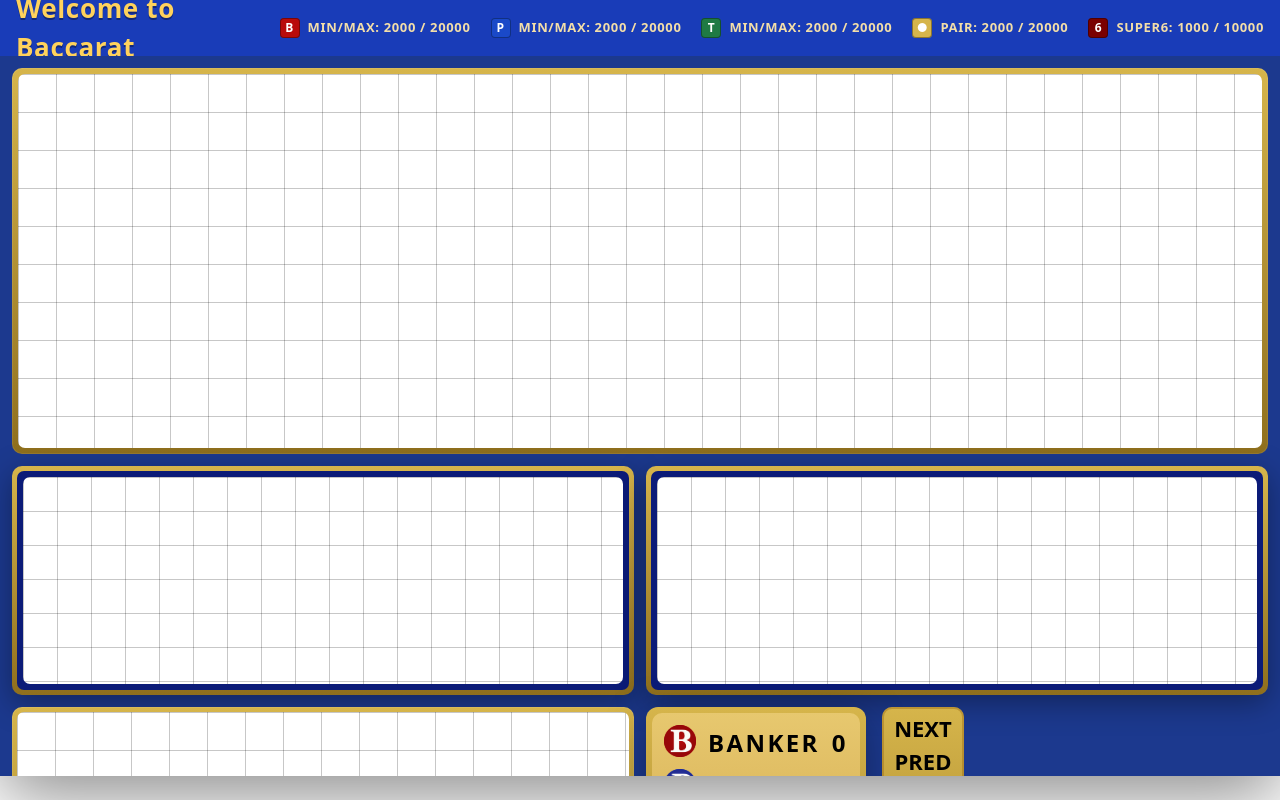
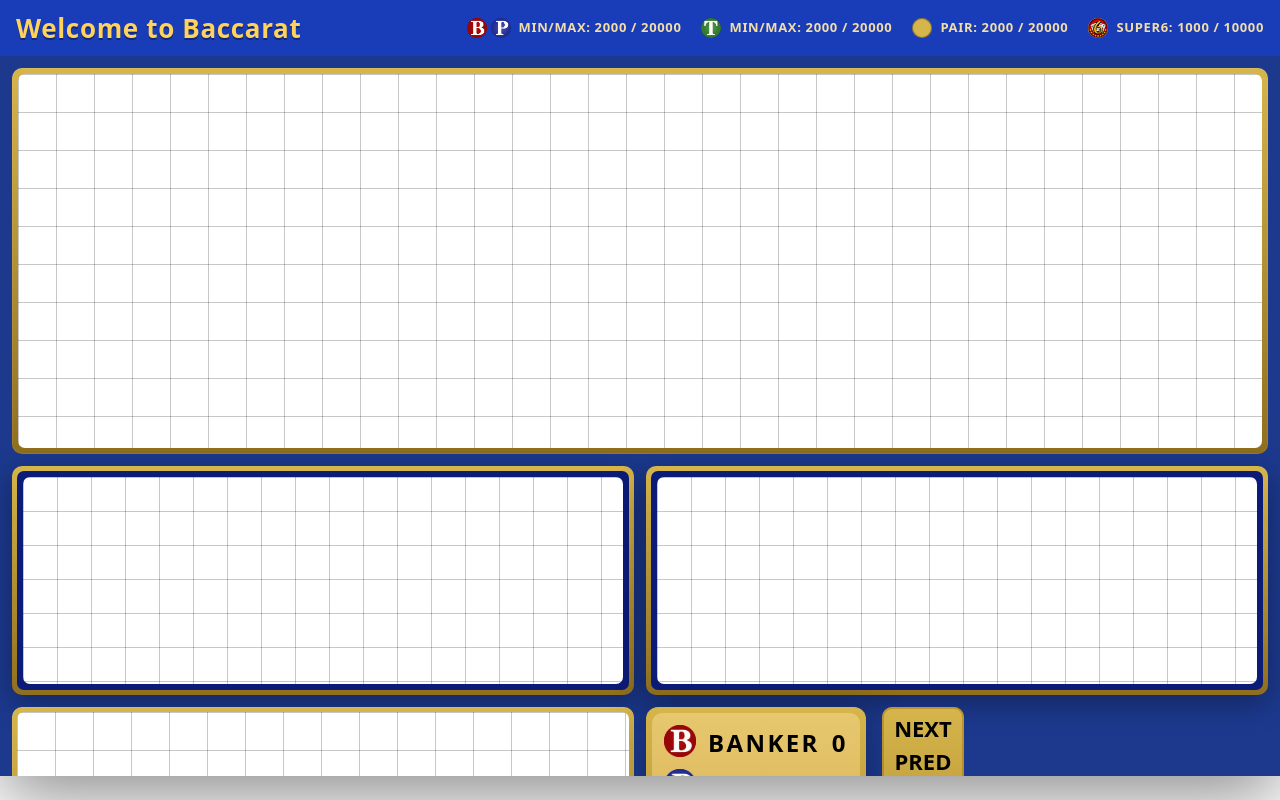
Before and after one commit to sailendra-tharu/baccarat, a React (Vite) app: page / in a window 1280 px wide. Built offline with nearby package versions, Linux system fonts and the light colour scheme.

Commit message:
design of baccarate

```diff
--- a/src/App.tsx
+++ b/src/App.tsx
@@ -7,7 +7,7 @@ import playerpairlogo from "./assets/playerpair.png"
 import bankerpairlogo from "./assets/bankerpair.png"
 import super6logo from "./assets/super6.png"
 
-const KEYWORD = "88";
+const KEYWORD = "88Enter";
 
 const initialSettings = {
   language: "English",
@@ -104,20 +104,23 @@ export default function App() {
     }) as const
 
   const HeaderBetChip = ({
-    label,
-    bg,
-    text = "MIN/MAX: 2,000 / 20,000",
+    chips,
+    text,
   }: {
-    label: string
-    bg: string
-    text?: string
+    chips: { label?: React.ReactNode; bg: string; isCircle?: boolean }[]
+    text: string
   }) => (
     <div className="flex items-center gap-2 whitespace-nowrap text-[13px] font-black tracking-wider text-[#ffe7a8]">
-      <div
-        className="grid h-5 w-5 place-items-center rounded-[4px] text-[12px] text-white shadow-[inset_0_0_0_1px_rgba(0,0,0,0.35)]"
-        style={{ backgroundColor: bg }}
-      >
-        {label}
+      <div className="flex gap-1">
+        {chips.map((c, i) => (
+          <div
+            key={i}
+            className={`grid h-5 w-5 place-items-center text-white shadow-[inset_0_0_0_1px_rgba(0,0,0,0.35)] overflow-hidden ${c.isCircle ? 'rounded-full' : 'rounded-[4px] text-[12px]'}`}
+            style={{ backgroundColor: c.bg }}
+          >
+            {c.label}
+          </div>
+        ))}
       </div>
       <div className="opacity-95">{text}</div>
     </div>
@@ -153,55 +156,51 @@ export default function App() {
       case "banker":
         return (
           <div
-            className="grid place-items-center rounded-full bg-[#b90b0b] font-black shadow-[inset_0_0_0_3px_rgba(255,255,255,0.8)]"
-            style={{ width: size, height: size, fontSize: 20 }}
+            className="grid place-items-center rounded-full bg-[#b90b0b] shadow-[inset_0_0_0_3px_rgba(255,255,255,0.8)] overflow-hidden"
+            style={{ width: size, height: size }}
           >
-            B
+            <img src={bankerLogo} alt="B" className="w-full h-full object-cover" />
           </div>
         )
       case "player":
         return (
           <div
-            className="grid place-items-center rounded-full bg-[#1a49c8] font-black shadow-[inset_0_0_0_3px_rgba(255,255,255,0.8)]"
-            style={{ width: size, height: size, fontSize: 20 }}
+            className="grid place-items-center rounded-full bg-[#1a49c8] shadow-[inset_0_0_0_3px_rgba(255,255,255,0.8)] overflow-hidden"
+            style={{ width: size, height: size }}
           >
-            P
+            <img src={playerLogo} alt="P" className="w-full h-full object-cover" />
           </div>
         )
       case "tie":
         return (
           <div
-            className="grid place-items-center rounded-full bg-[#1f7a44] font-black shadow-[inset_0_0_0_3px_rgba(255,255,255,0.8)]"
-            style={{ width: size, height: size, fontSize: 20 }}
+            className="grid place-items-center rounded-full bg-[#1f7a44] shadow-[inset_0_0_0_3px_rgba(255,255,255,0.8)] overflow-hidden"
+            style={{ width: size, height: size }}
           >
-            T
+            <img src={tieLogo} alt="T" className="w-full h-full object-cover" />
           </div>
         )
       case "bankerPair":
         return (
           <div
-            className="grid place-items-center rounded-full border-[3px] border-[#b90b0b] bg-white font-black text-[#b90b0b] shadow-[inset_0_0_0_3px_rgba(255,255,255,0.8)]"
-            style={{ width: size, height: size, fontSize: 14 }}
-          >
-            BP
-          </div>
+            className="grid place-items-center rounded-full bg-[#f7e7b4]"
+            style={{ width: size, height: size }}
+          />
         )
       case "playerPair":
         return (
           <div
-            className="grid place-items-center rounded-full border-[3px] border-[#1a49c8] bg-white font-black text-[#1a49c8] shadow-[inset_0_0_0_3px_rgba(255,255,255,0.8)]"
-            style={{ width: size, height: size, fontSize: 14 }}
-          >
-            PP
-          </div>
+            className="grid place-items-center rounded-full bg-[#f7e7b4]"
+            style={{ width: size, height: size }}
+          />
         )
       case "super6":
         return (
           <div
-            className="grid place-items-center rounded-full bg-[#f7e7b4] font-black text-black shadow-[inset_0_0_0_2px_rgba(0,0,0,0.2)]"
-            style={{ width: size, height: size, fontSize: 14 }}
+            className="grid place-items-center rounded-full bg-[#f7e7b4] shadow-[inset_0_0_0_2px_rgba(0,0,0,0.2)] overflow-hidden"
+            style={{ width: size, height: size }}
           >
-            S6
+            <img src={super6logo} alt="S6" className="w-full h-full object-cover" />
           </div>
         )
     }
@@ -344,12 +343,12 @@ export default function App() {
 
   const beadLabel = (bead: Bead) => {
     switch (bead) {
-      case "banker": return { label: "BANKER", letter: "B", bg: "#b90b0b", key: "1" }
-      case "player": return { label: "PLAYER", letter: "P", bg: "#1a49c8", key: "2" }
-      case "tie": return { label: "TIE", letter: "T", bg: "#1f7a44", key: "3" }
-      case "bankerPair": return { label: "BANKER PAIR", letter: "BP", bg: "#b90b0b", key: "4" }
-      case "playerPair": return { label: "PLAYER PAIR", letter: "PP", bg: "#1a49c8", key: "5" }
-      case "super6": return { label: "SUPER 6", letter: "S6", bg: "#c8a200", key: "6" }
+      case "banker": return { label: "BANKER", logo: bankerLogo, bg: "#b90b0b", key: "1" }
+      case "player": return { label: "PLAYER", logo: playerLogo, bg: "#1a49c8", key: "2" }
+      case "tie": return { label: "TIE", logo: tieLogo, bg: "#1f7a44", key: "3" }
+      case "bankerPair": return { label: "BANKER PAIR", logo: null, bg: "#f7e7b4", key: "4" }
+      case "playerPair": return { label: "PLAYER PAIR", logo: null, bg: "#f7e7b4", key: "5" }
+      case "super6": return { label: "SUPER 6", logo: super6logo, bg: "#f7e7b4", key: "6" }
     }
   }
 
@@ -372,16 +371,15 @@ export default function App() {
                 className="absolute -top-px -left-px -right-px -bottom-px rounded-[20px] pointer-events-none"
               />
               <div
-                className="grid place-items-center rounded-full font-black text-white shadow-[0_4px_30px_rgba(0,0,0,0.5)]"
+                className="grid place-items-center rounded-full shadow-[0_4px_30px_rgba(0,0,0,0.5)] overflow-hidden"
                 style={{
                   width: 210,
                   height: 210,
-                  fontSize: 38,
                   background: info.bg,
                   boxShadow: `inset 0 0 0 6px rgba(255,255,255,0.35), 0 6px 30px ${info.bg}99`,
                 }}
               >
-                {info.letter}
+                {info.logo && <img src={info.logo} alt={info.label} className="w-full h-full object-cover" />}
               </div>
 
               <div className="text-[28px] font-black tracking-[0.18em] text-white">
@@ -411,32 +409,25 @@ export default function App() {
 
                 <div className="flex items-center gap-5">
                   <HeaderBetChip
-                    label="B"
-                    bg="#b90b0b"
+                    chips={[
+                      { label: <img src={bankerLogo} alt="B" className="w-full h-full object-cover" />, bg: "#b90b0b", isCircle: true },
+                      { label: <img src={playerLogo} alt="P" className="w-full h-full object-cover" />, bg: "#1a49c8", isCircle: true }
+                    ]}
                     text={`MIN/MAX: ${casinoSettings.bpMin} / ${casinoSettings.bpMax}`}
                   />
 
                   <HeaderBetChip
-                    label="P"
-                    bg="#1a49c8"
-                    text={`MIN/MAX: ${casinoSettings.bpMin} / ${casinoSettings.bpMax}`}
-                  />
-
-                  <HeaderBetChip
-                    label="T"
-                    bg="#1f7a44"
+                    chips={[{ label: <img src={tieLogo} alt="T" className="w-full h-full object-cover" />, bg: "#1f7a44", isCircle: true }]}
                     text={`MIN/MAX: ${casinoSettings.tieMin} / ${casinoSettings.tieMax}`}
                   />
 
                   <HeaderBetChip
-                    label="●"
-                    bg="#d6b54b"
+                    chips={[{ bg: "#d6b54b", isCircle: true }]}
                     text={`PAIR: ${casinoSettings.pairMin} / ${casinoSettings.pairMax}`}
                   />
 
                   <HeaderBetChip
-                    label="6"
-                    bg="#7a0000"
+                    chips={[{ label: <img src={super6logo} alt="6" className="w-full h-full object-cover" />, bg: "#7a0000", isCircle: true }]}
                     text={`SUPER6: ${casinoSettings.super6Min} / ${casinoSettings.super6Max}`}
                   />
                 </div>
--- a/src/components/modal.tsx
+++ b/src/components/modal.tsx
@@ -243,7 +243,11 @@ export default function CasinoSettingsModal({
         {/* FOOTER */}
         <div className="flex justify-center gap-6 px-5 py-3 border-t bg-white">
           <button
-            onClick={() => setSettings(initialSettings)}
+            onClick={() => {
+              setSettings(initialSettings)
+              onConfirm(initialSettings)
+              onClose()
+            }}
             className="px-8 py-2 bg-blue-900 text-white rounded"
           >
             Recovery
```
